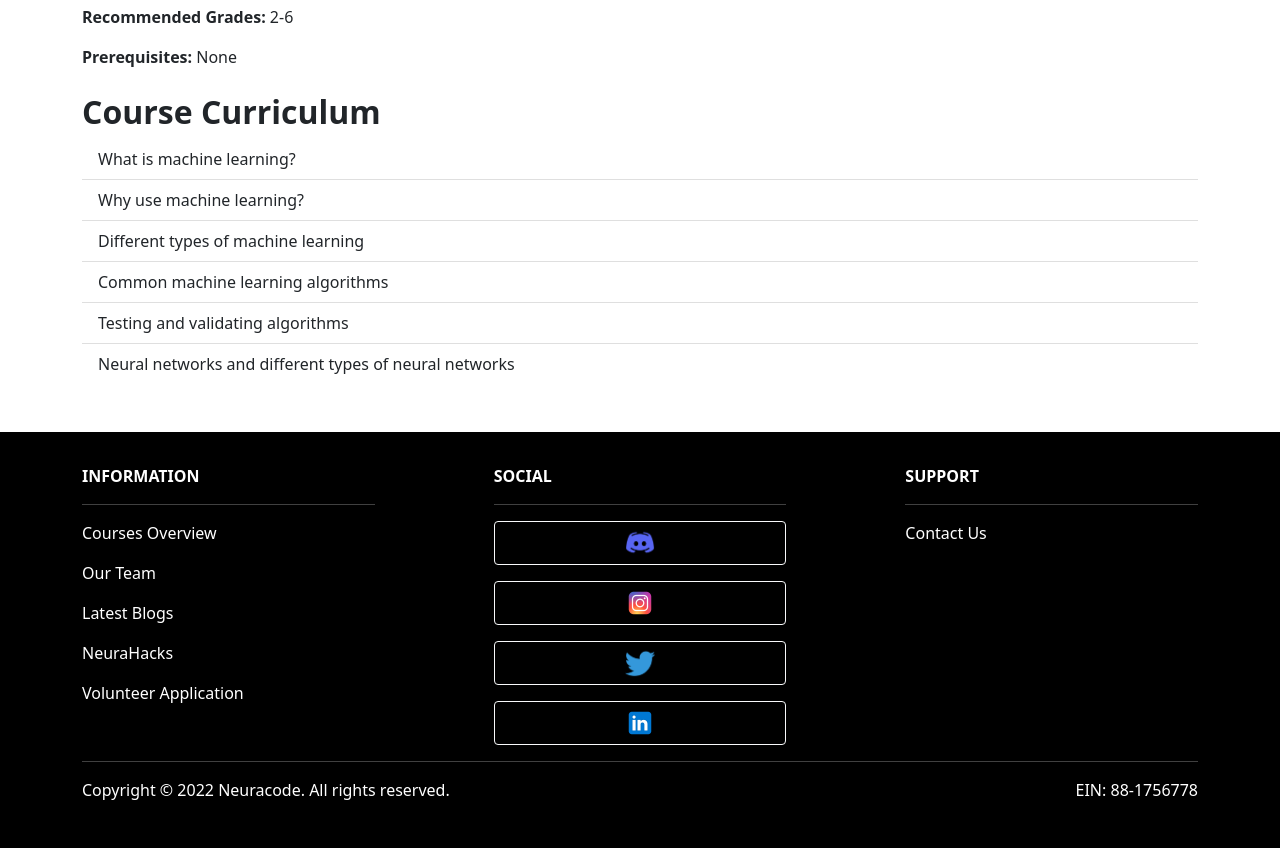
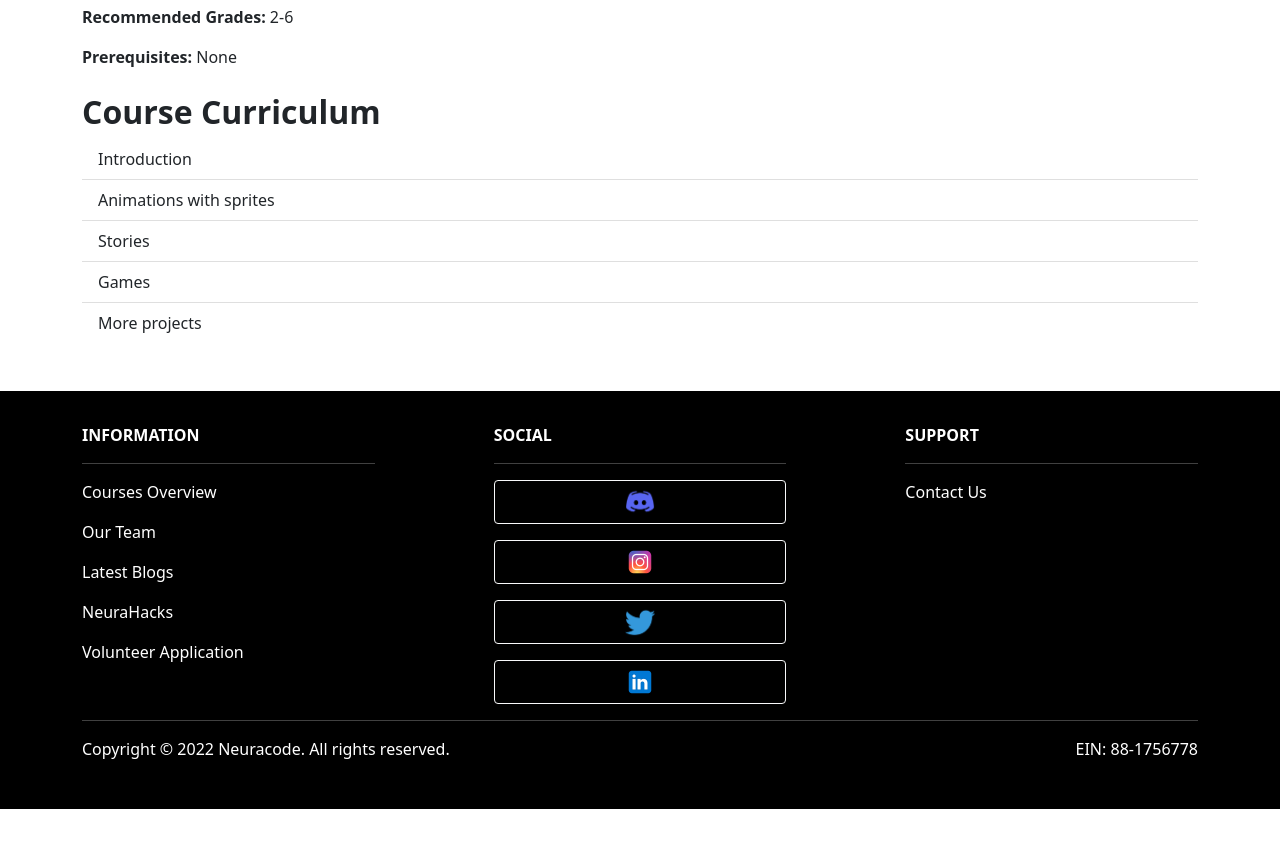
Before and after one commit to Neuracode/website, a Next.js app: page /courses/intro-to-programming/block-coding-with-scratch in a window 1280 px wide. Shown: the part 780-1628 px from the top of the page. After the commit the page ends 1589 px from the top, so only its background shows below. Built offline with nearby package versions, Linux system fonts and the light colour scheme.

Commit message:
Update Scratch curriculum

```diff
--- a/pages/courses/intro-to-programming/block-coding-with-scratch.tsx
+++ b/pages/courses/intro-to-programming/block-coding-with-scratch.tsx
@@ -5,12 +5,11 @@ import CourseHeader from '../../../components/CourseHeader';
 
 const BlockCodingWithScratch: React.FC = () => {
     const curriculumList = [
-        'What is machine learning?',
-        'Why use machine learning?',
-        'Different types of machine learning',
-        'Common machine learning algorithms',
-        'Testing and validating algorithms',
-        'Neural networks and different types of neural networks',
+        'Introduction',
+        'Animations with sprites',
+        'Stories',
+        'Games',
+        'More projects'
     ];
 
     return (
```
